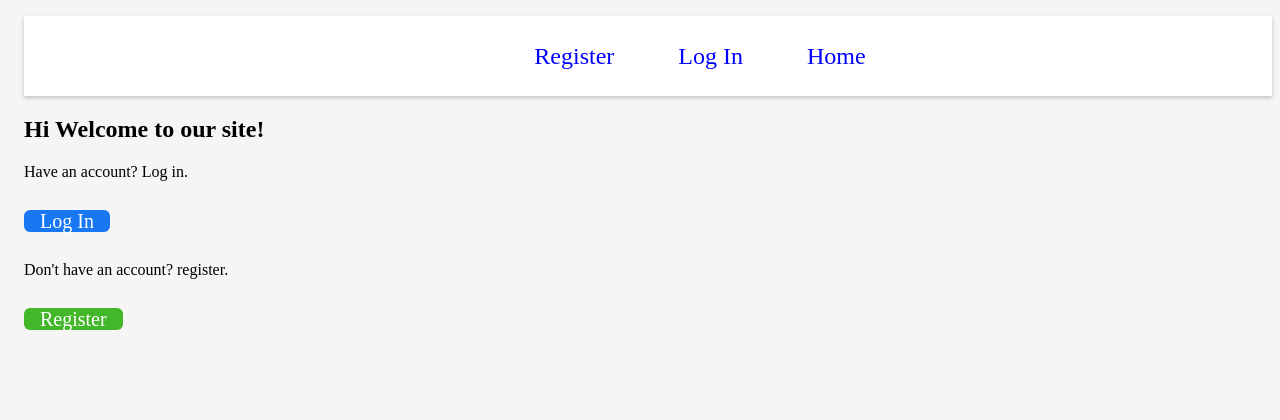
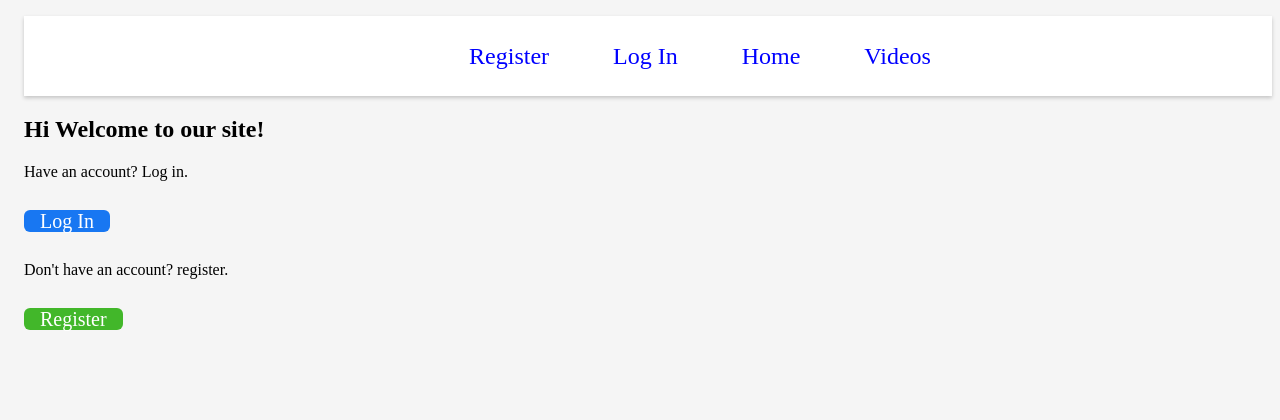
Before and after one commit to BillSpyro/MediaCenter, a PHP site: page /homepage/index.php in a window 1280 px wide. Shown: the top 420 px of the page. Run offline with PHP 8.4, Linux system fonts and the light colour scheme.

Commit message:
start session on header page so we can include for other pages

```diff
--- a/includes/header.php
+++ b/includes/header.php
@@ -7,7 +7,7 @@
     <script defer src="../css/script.js"></script>
 </head>
 <body>
-
+    <?php include_once "dbc_inc.php";?>
 <header>
     <nav>
         <ul class="navs">
@@ -21,6 +21,7 @@
             <li><a href="../auth/login.php">Log In</a></li>
         <?php endif ?>
             <li><a href="../homepage/index.php">Home</a></li>
+            <li><a href="../video_post/videos.php">Videos</a></li>
         </ul>
     </nav>
 </header>
```
